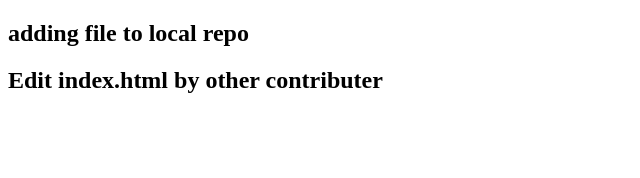
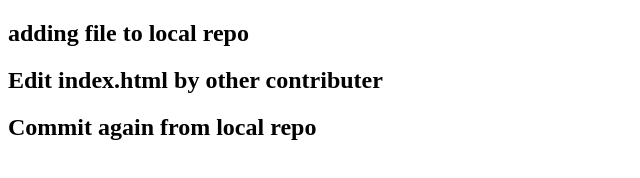
Before and after one commit to nooBYya/simpletest, a plain HTML site: page index.html in a window 1280 px wide. Shown: the whole page, without its empty margins (0-640 px from the left). Drawn offline with Linux system fonts and the light colour scheme.

Commit message:
commit index.html from local repo

```diff
--- a/index.html
+++ b/index.html
@@ -5,5 +5,6 @@
 <body>
 	<h2>adding file to local repo</h2>
 	<h2>Edit index.html by other contributer</h2>
+	<h2>Commit again from local repo</h2>
 </body>
 </html>
```
